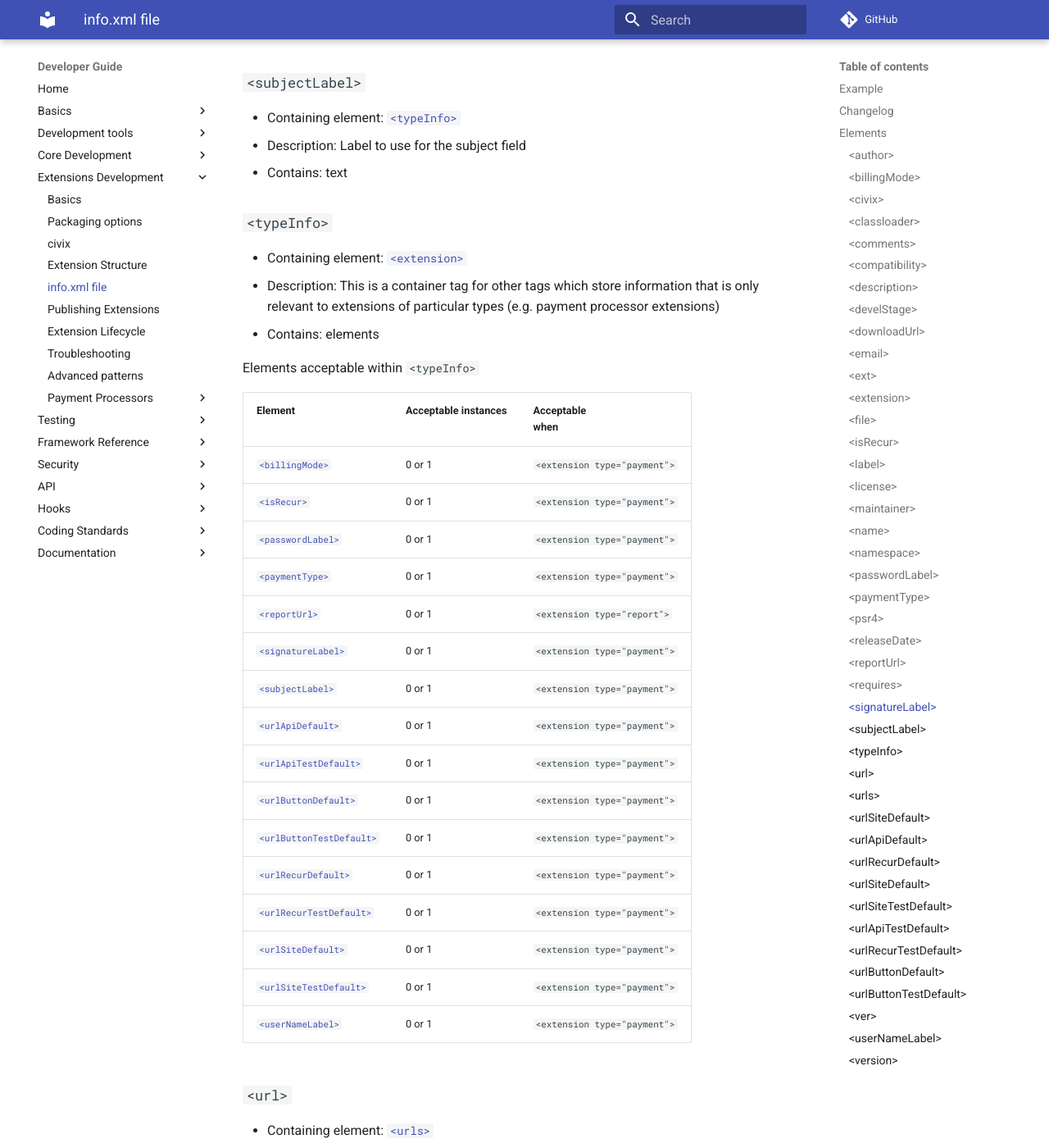
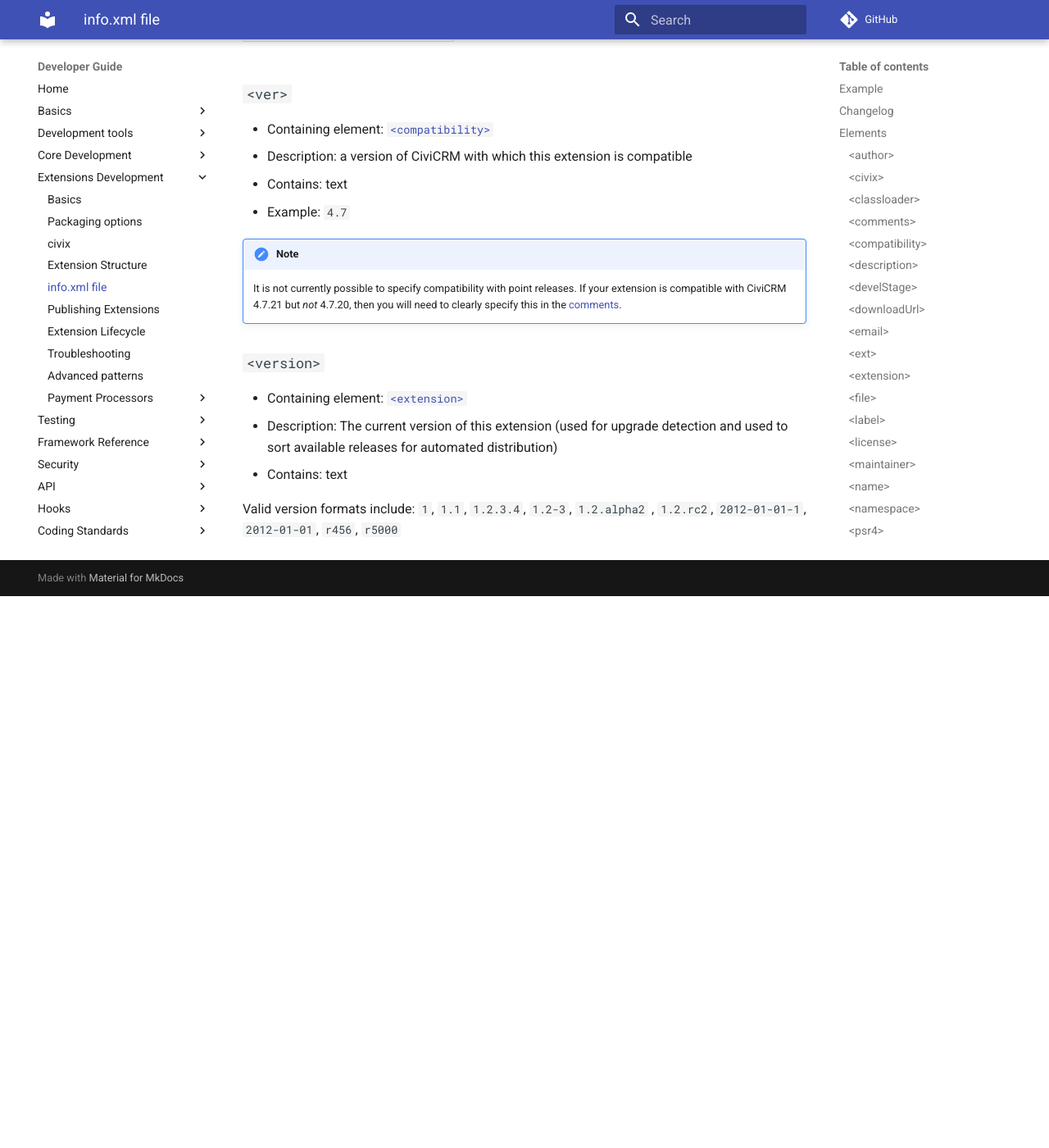
Before and after one commit to civicrm/civicrm-dev-docs, an MkDocs documentation site: the page built from docs/extensions/info-xml.md, in a window 1280 px wide and 1400 px high, scrolled down 9309 px. Shown: the whole window at 82% size. Built offline with MkDocs 1.6.1 and Material for MkDocs 9.7.7, drawn with Linux system fonts in a browser that asks for light colours; comment, search, counter and statistics services are not loaded; old or Windows-style settings are respelled for this version of MkDocs; after the commit the page ends 10036 px from its top, so only the background shows below that; some of the changed text lies outside the part shown.

Commit message:
Remove references to legacy extension types
Originally there were different types of extensions - payment processors, reports & modules. For a long time only modules have been recommended and I feel documenting the others only adds confusion.

```diff
--- a/docs/extensions/info-xml.md
+++ b/docs/extensions/info-xml.md
@@ -59,14 +59,6 @@
 * Containing element: [`<maintainer>`](#maintainer)
 * Description: Name of the person and/or organisation maintaining the extension
 * Contains: text
-
-### `<billingMode>` {:#billingMode}
-
-* Containing element: [`<typeInfo>`](#typeInfo)
-* Description: Specifies the billing mode (aka "type") for a payment processing extension
-* Contains: text
-* Acceptable values: See [payment processor types](/extensions/payment-processors/create.md#type)
-* Example: `button`
 
 ### `<civix>` {:#civix}
 
@@ -192,12 +184,6 @@
 * Description: The name of the file to invoke when the extension is executed (not including `.php` file extension) This file must be present in the root of the extension `.zip` file / in base directory of the extension
 * Contains: text
 
-### `<isRecur>` {:#isRecur}
-
-* Containing element: [`<typeInfo>`](#typeInfo)
-* Description: *not yet documented*
-* Contains: text
-
 ### `<label>` {:#label}
 
 * Containing element: [`<extension>`](#extension)
@@ -240,18 +226,6 @@
 * Contains: text
 * Example: `CRM/Volunteer`
 
-### `<passwordLabel>` {:#passwordLabel}
-
-* Containing element: [`<typeInfo>`](#typeInfo)
-* Description: Label to use for the password field
-* Contains: text
-
-### `<paymentType>` {:#paymentType}
-
-* Containing element: [`<typeInfo>`](#typeInfo)
-* Description: *not yet documented*
-* Contains: text
-
 ### `<psr4>` {:#psr4}
 
 * Containing element: [`<classloader>`](#classloader)
@@ -270,12 +244,6 @@
 
 * Containing element: [`<extension>`](#extension)
 * Description: The release date of the current version (use `YYYY-MM-DD` format)
-* Contains: text
-
-### `<reportUrl>` {:#reportUrl}
-
-* Containing element: [`<typeInfo>`](#typeInfo)
-* Description: *not yet documented*
 * Contains: text
 
 ### `<requires>` {:#requires}
@@ -305,32 +273,6 @@
 * Description: Label to use for the subject field
 * Contains: text
 
-### `<typeInfo>` {:#typeInfo}
-
-* Containing element: [`<extension>`](#extension)
-* Description: This is a container tag for other tags which store information that is only relevant to extensions of particular types (e.g. payment processor extensions)
-* Contains: elements
-
-Elements acceptable within `<typeInfo>`
-
-| Element | Acceptable instances | Acceptable<br>when |
-| -- | -- | -- |
-| [`<billingMode>`](#billingMode) | 0 or 1 | `<extension type="payment">` |
-| [`<isRecur>`](#isRecur) | 0 or 1 | `<extension type="payment">` |
-| [`<passwordLabel>`](#passwordLabel) | 0 or 1 | `<extension type="payment">` |
-| [`<paymentType>`](#paymentType) | 0 or 1 | `<extension type="payment">` |
-| [`<reportUrl>`](#reportUrl) | 0 or 1 | `<extension type="report">` |
-| [`<signatureLabel>`](#signatureLabel) | 0 or 1 | `<extension type="payment">` |
-| [`<subjectLabel>`](#subjectLabel) | 0 or 1 | `<extension type="payment">` |
-| [`<urlApiDefault>`](#urlApiDefault) | 0 or 1 | `<extension type="payment">` |
-| [`<urlApiTestDefault>`](#urlApiTestDefault) | 0 or 1 | `<extension type="payment">` |
-| [`<urlButtonDefault>`](#urlButtonDefault) | 0 or 1 | `<extension type="payment">` |
-| [`<urlButtonTestDefault>`](#urlButtonTestDefault) | 0 or 1 | `<extension type="payment">` |
-| [`<urlRecurDefault>`](#urlRecurDefault) | 0 or 1 | `<extension type="payment">` |
-| [`<urlRecurTestDefault>`](#urlRecurTestDefault) | 0 or 1 | `<extension type="payment">` |
-| [`<urlSiteDefault>`](#urlSiteDefault) | 0 or 1 | `<extension type="payment">` |
-| [`<urlSiteTestDefault>`](#urlSiteTestDefault) | 0 or 1 | `<extension type="payment">` |
-| [`<userNameLabel>`](#userNameLabel) | 0 or 1 | `<extension type="payment">` |
 
 ### `<url>` {:#url}
 
@@ -356,61 +298,6 @@
 | -- | -- |
 | [`<url>`](#url) | 1+ |
 
-
-### `<urlSiteDefault>` {:#urlSiteDefault}
-
-* Containing element: [`<typeInfo>`](#typeInfo)
-* Description: *not yet documented*
-* Contains: text
-
-### `<urlApiDefault>` {:#urlApiDefault}
-
-* Containing element: [`<typeInfo>`](#typeInfo)
-* Description: *not yet documented*
-* Contains: text
-
-### `<urlRecurDefault>` {:#urlRecurDefault}
-
-* Containing element: [`<typeInfo>`](#typeInfo)
-* Description: *not yet documented*
-* Contains: text
-
-### `<urlSiteDefault>` {:#urlSiteTestDefault}
-
-* Containing element: [`<typeInfo>`](#typeInfo)
-* Description: The url to use to process live site transactions
-* Contains: text
-
-### `<urlSiteTestDefault>` {:#urlSiteTestDefault}
-
-* Containing element: [`<typeInfo>`](#typeInfo)
-* Description: The url to use to process test site transactions
-* Contains: text
-
-### `<urlApiTestDefault>` {:#urlApiTestDefault}
-
-* Containing element: [`<typeInfo>`](#typeInfo)
-* Description: *not yet documented*
-* Contains: text
-
-### `<urlRecurTestDefault>` {:#urlRecurTestDefault}
-
-* Containing element: [`<typeInfo>`](#typeInfo)
-* Description: *not yet documented*
-* Contains: text
-
-### `<urlButtonDefault>` {:#urlButtonDefault}
-
-* Containing element: [`<typeInfo>`](#typeInfo)
-* Description: *not yet documented*
-* Contains: text
-
-### `<urlButtonTestDefault>` {:#urlButtonTestDefault}
-
-* Containing element: [`<typeInfo>`](#typeInfo)
-* Description: *not yet documented*
-* Contains: text
-
 ### `<ver>` {:#ver}
 
 * Containing element: [`<compatibility>`](#compatibility)
@@ -421,12 +308,6 @@
 !!! note
     It is not currently possible to specify compatibility with point releases. If your extension is compatible with CiviCRM 4.7.21 but *not* 4.7.20, then you will need to clearly specify this in the [comments](#comments).
 
-### `<userNameLabel>` {:#userNameLabel}
-
-* Containing element: [`<typeInfo>`](#typeInfo)
-* Description: Label to use for the username field
-* Contains: text
-
 ### `<version>` {:#version}
 
 * Containing element: [`<extension>`](#extension)
```
